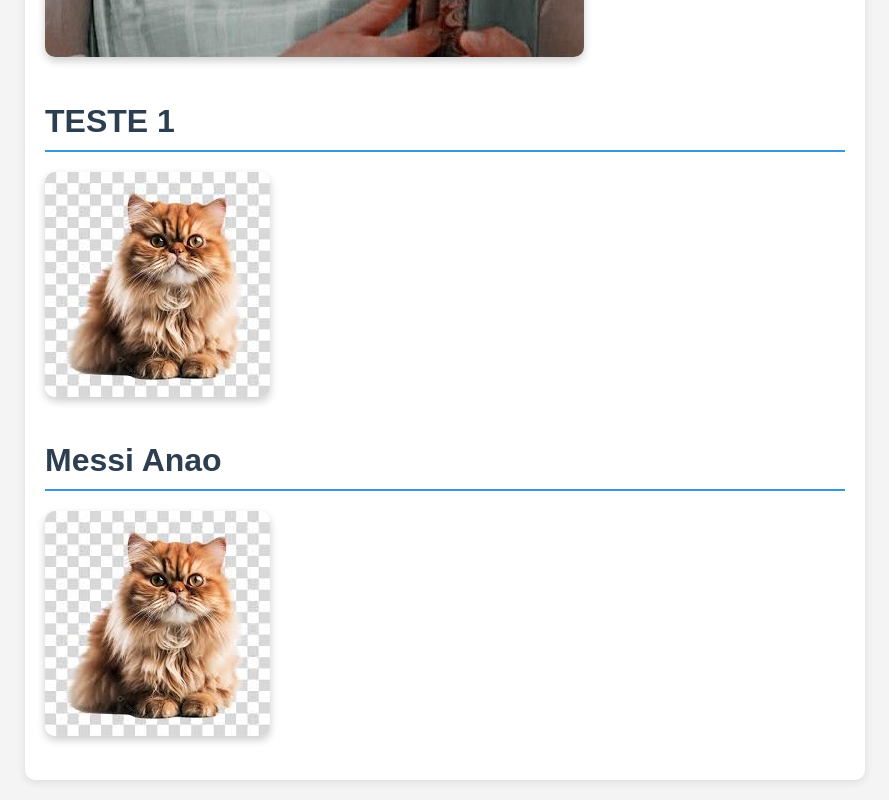
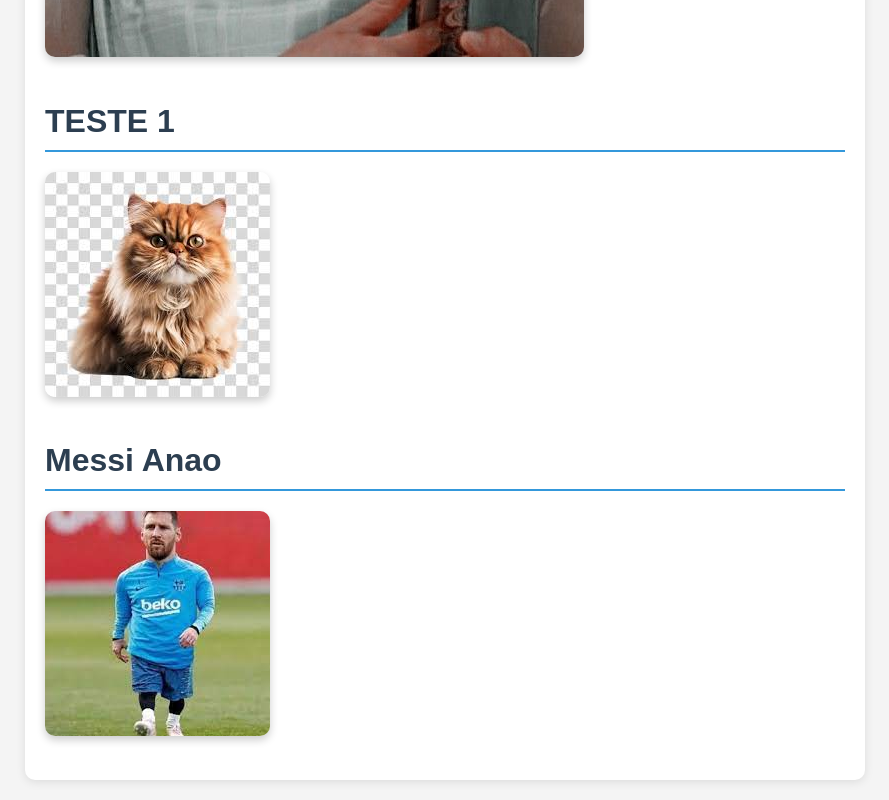
Before and after one commit to CalebeCarpine/Lucas, a plain HTML site: page index.html in a window 1280 px wide. Shown: the part 1031-1831 px from the top of the page, without its empty margins (195-1084 px from the left). Drawn offline with Linux system fonts and the light colour scheme.

Commit message:
GARDINI ERRADO

```diff
--- a/index.html
+++ b/index.html
@@ -44,7 +44,7 @@
         <img src="img/images.jpg" alt="Teste 1">
 
         <h1>Messi Anao</h1>
-        <img src="img/images.jpg" alt="Messi Anao">
+        <img src="img/messianao.jpeg" alt="Messi Anao">
     </div>
 </body>
 </html>
```
Also changed, not shown: img/messianao.jpeg (renamed from img/messi anao.jpeg).
